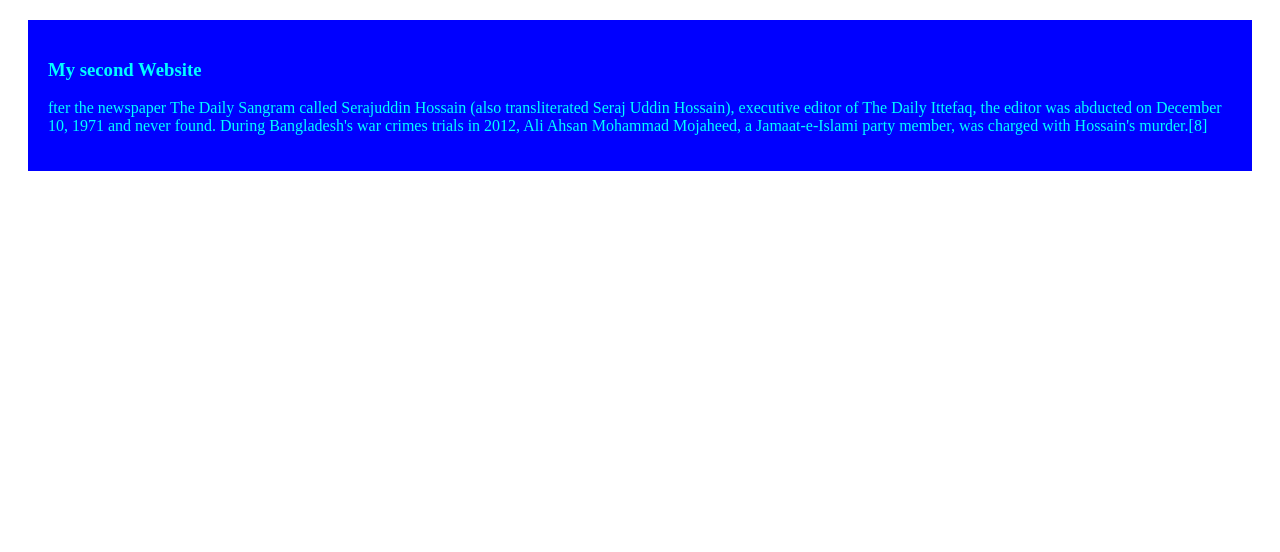
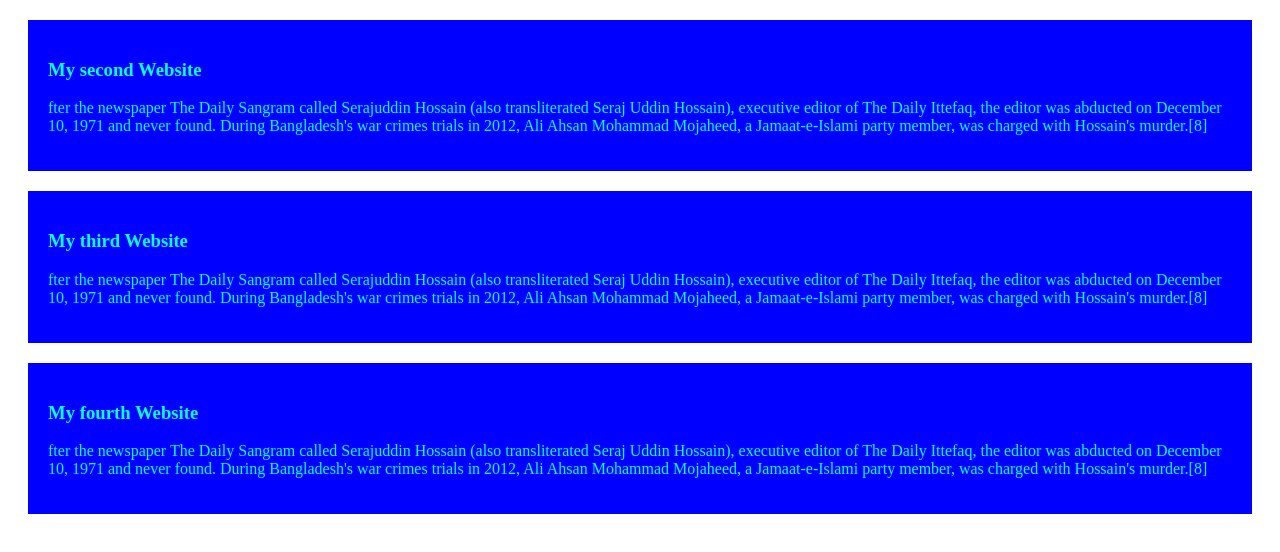
Before and after one commit to mehedim2050/my-first-githubrepo, a plain HTML site: page index.html in a window 1280 px wide. Drawn offline with Linux system fonts and the light colour scheme.

Commit message:
added the second and third blog

```diff
--- a/index.html
+++ b/index.html
@@ -11,5 +11,13 @@
         <h3>My second Website</h3>
         <p>fter the newspaper The Daily Sangram called Serajuddin Hossain (also transliterated Seraj Uddin Hossain), executive editor of The Daily Ittefaq, the editor was abducted on December 10, 1971 and never found. During Bangladesh's war crimes trials in 2012, Ali Ahsan Mohammad Mojaheed, a Jamaat-e-Islami party member, was charged with Hossain's murder.[8]</p>
     </div>
+    <div>
+        <h3>My third Website</h3>
+        <p>fter the newspaper The Daily Sangram called Serajuddin Hossain (also transliterated Seraj Uddin Hossain), executive editor of The Daily Ittefaq, the editor was abducted on December 10, 1971 and never found. During Bangladesh's war crimes trials in 2012, Ali Ahsan Mohammad Mojaheed, a Jamaat-e-Islami party member, was charged with Hossain's murder.[8]</p>
+    </div>
+    <div>
+        <h3>My fourth Website</h3>
+        <p>fter the newspaper The Daily Sangram called Serajuddin Hossain (also transliterated Seraj Uddin Hossain), executive editor of The Daily Ittefaq, the editor was abducted on December 10, 1971 and never found. During Bangladesh's war crimes trials in 2012, Ali Ahsan Mohammad Mojaheed, a Jamaat-e-Islami party member, was charged with Hossain's murder.[8]</p>
+    </div>
 </body>
 </html>
```
